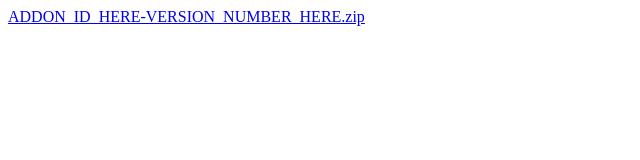
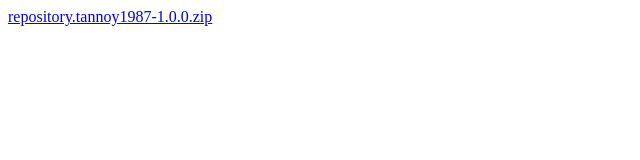
Before and after one commit to Tannoy1987/Tannoy1987.github.io, a plain HTML site: page index.html in a window 1280 px wide. Shown: the whole page, without its empty margins (0-640 px from the left). Drawn offline with Linux system fonts and the light colour scheme.

Commit message:
Update link to repository in index.html

```diff
--- a/index.html
+++ b/index.html
@@ -1,2 +1,2 @@
 <!DOCTYPE html>
-<a href="ADDON_ID_HERE-VERSION_NUMBER_HERE.zip">ADDON_ID_HERE-VERSION_NUMBER_HERE.zip</a>
+<a href="repository.tannoy1987/repository.tannoy1987-1.0.0.zip">repository.tannoy1987-1.0.0.zip</a>
```
